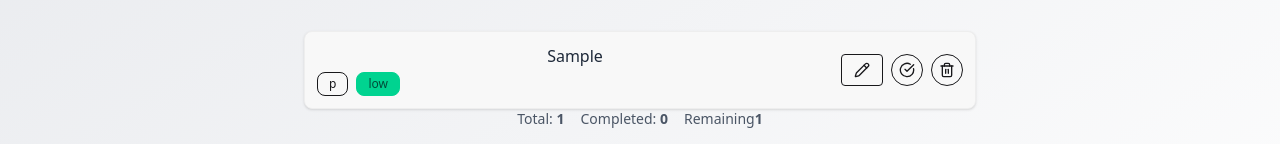
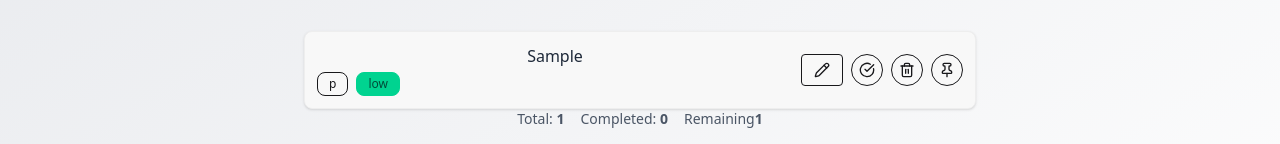
Before and after one commit to mohammadhbi/TodoList, a React (Vite) app: page / in a window 1280 px wide. Both pictures are taken after typing "Sample" into the empty fields and a click on the button "Add". Shown: the part 377-521 px from the top of the page. Built offline with nearby package versions, Linux system fonts and the light colour scheme.

Commit message:
feat(task): implement pinned tasks with toggle, icon, and top sorting

```diff
--- a/src/App.tsx
+++ b/src/App.tsx
@@ -24,13 +24,18 @@ export default function App() {
     localStorage.setItem("tasks", JSON.stringify(tasks));
   }, [tasks]);
 
-  const handleAddTask = (title: string, category: string,priority: "low" | "medium" | "high") => {
+  const handleAddTask = (
+    title: string,
+    category: string,
+    priority: "low" | "medium" | "high"
+  ) => {
     const newTask: Task = {
       id: Date.now(),
       title,
       category,
       priority,
       isCompleted: false,
+      pinned: false,
     };
     setTasks((prev) => [...prev, newTask]);
   };
@@ -61,13 +66,25 @@ export default function App() {
     })
     .filter((task) =>
       task.title.toLowerCase().includes(searchQuery.toLowerCase())
-    );
+    )
+    .sort((a, b) => {
+      if (a.pinned && !b.pinned) return -1;
+      if (!a.pinned && b.pinned) return 1;
+      return 0;
+    });
   const totalTasks = tasks.length;
   const completedTasks = tasks.filter((task) => task.isCompleted).length;
   const remainingTasks = totalTasks - completedTasks;
 
   const handleClearCompleted = () => {
     setTasks((prev) => prev.filter((task) => !task.isCompleted));
+  };
+  const handleTogglePin = (id: number) => {
+    setTasks((prev) =>
+      prev.map((task) =>
+        task.id === id ? { ...task, pinned: !task.pinned } : task
+      )
+    );
   };
 
   return (
@@ -106,6 +123,7 @@ export default function App() {
               onToggle={handleToggleTask}
               onDelete={handleDeleteTask}
               onEdit={handleEditTask}
+              onTogglePin={handleTogglePin}
             />
           </>
         )}
--- a/src/components/TaskItem.tsx
+++ b/src/components/TaskItem.tsx
@@ -1,6 +1,6 @@
 import { useState } from "react";
 import { motion } from "framer-motion";
-import { CheckCircle, Trash2, Pencil } from "lucide-react";
+import { CheckCircle, Trash2, Pencil, Pin } from "lucide-react";
 import { TaskItemProps } from "../types/Props";
 
 export default function TaskItem({
@@ -10,6 +10,8 @@ export default function TaskItem({
   isCompleted = false,
   onToggle,
   onDelete,
+  onTogglePin,
+  pinned = false,
   onEdit,
 }: TaskItemProps) {
   const [isEditing, setIsEditing] = useState(false);
@@ -102,6 +104,15 @@ export default function TaskItem({
         >
           <Trash2 size={16} />
         </button>
+        <button
+          onClick={onTogglePin}
+          className={`btn btn-sm btn-circle btn-outline ${
+            pinned ? "bg-yellow-300 border-yellow-400 text-yellow-900" : ""
+          }`}
+          title={pinned ? "Unpin" : "Pin task"}
+        >
+          <Pin size={16} fill={pinned ? "currentColor" : "none"} />
+        </button>
       </div>
     </motion.li>
   );
--- a/src/components/TaskList.tsx
+++ b/src/components/TaskList.tsx
@@ -2,7 +2,7 @@ import TaskItem from "./TaskItem";
 import { TaskListProps } from "../types/Props";
 
 // A component that renders the list of tasks
-export default function TaskList({ tasks ,onToggle,onDelete,onEdit}: TaskListProps) {
+export default function TaskList({ tasks ,onToggle,onDelete,onEdit, onTogglePin}: TaskListProps) {
   return (
     <div>
       <ul>
@@ -13,9 +13,11 @@ export default function TaskList({ tasks ,onToggle,onDelete,onEdit}: TaskListPro
             category={task.category}
             priority={task.priority}
             isCompleted={task.isCompleted}
+            pinned={task.pinned}
             onToggle={() => onToggle(task.id)}
             onDelete={() => onDelete(task.id)}
             onEdit={(newTitle) => onEdit(task.id, newTitle)}
+            onTogglePin={() => onTogglePin(task.id)}
           />
         ))}
       </ul>
--- a/src/types/Props.ts
+++ b/src/types/Props.ts
@@ -8,6 +8,8 @@ export interface TaskItemProps {
   onToggle?: () => void;
   onDelete?: () => void;
   onEdit?: (newTitle: string) => void;
+  pinned?:boolean;
+  onTogglePin?:()=> void;
 }
 
 export interface AddTaskFormProps {
@@ -19,6 +21,7 @@ export interface TaskListProps {
     onToggle: (id: number) => void;
     onDelete: (id: number) => void;
     onEdit: (id: number, newTitle: string) => void;
+    onTogglePin: (id: number) => void;
   }
  export interface TaskStatsProps {
     total: number;
--- a/src/types/Task.ts
+++ b/src/types/Task.ts
@@ -4,4 +4,5 @@ export interface Task {
     isCompleted: boolean;
     category: string;
     priority: "low" | "medium" | "high";
+    pinned?: boolean;
   }
```
